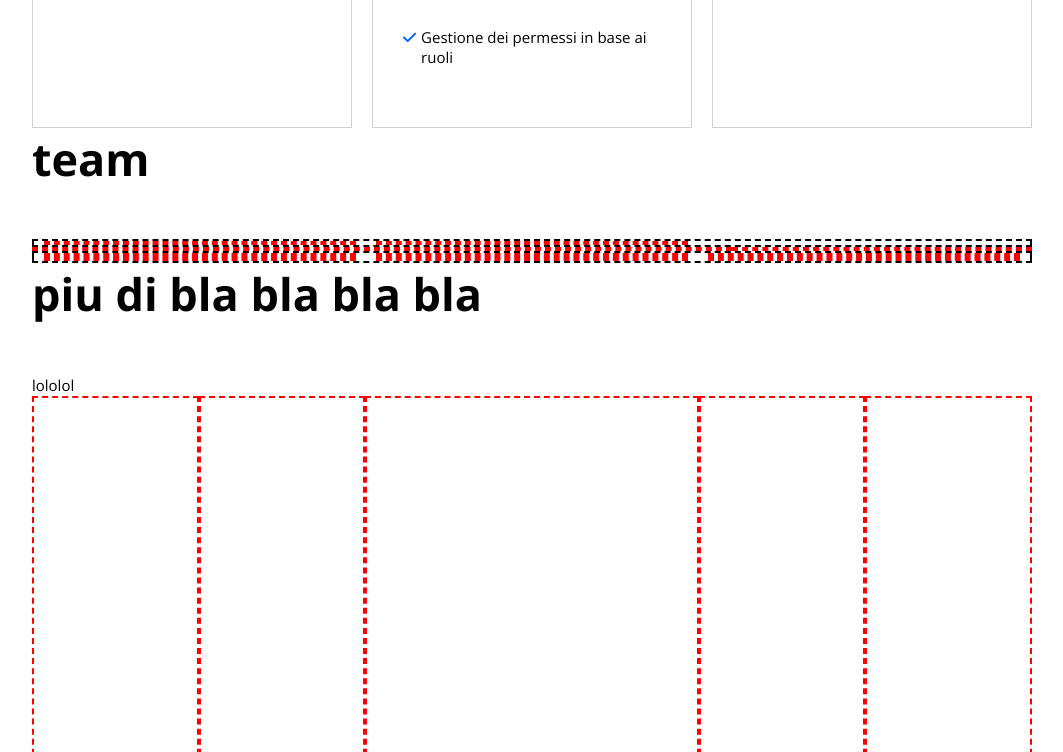
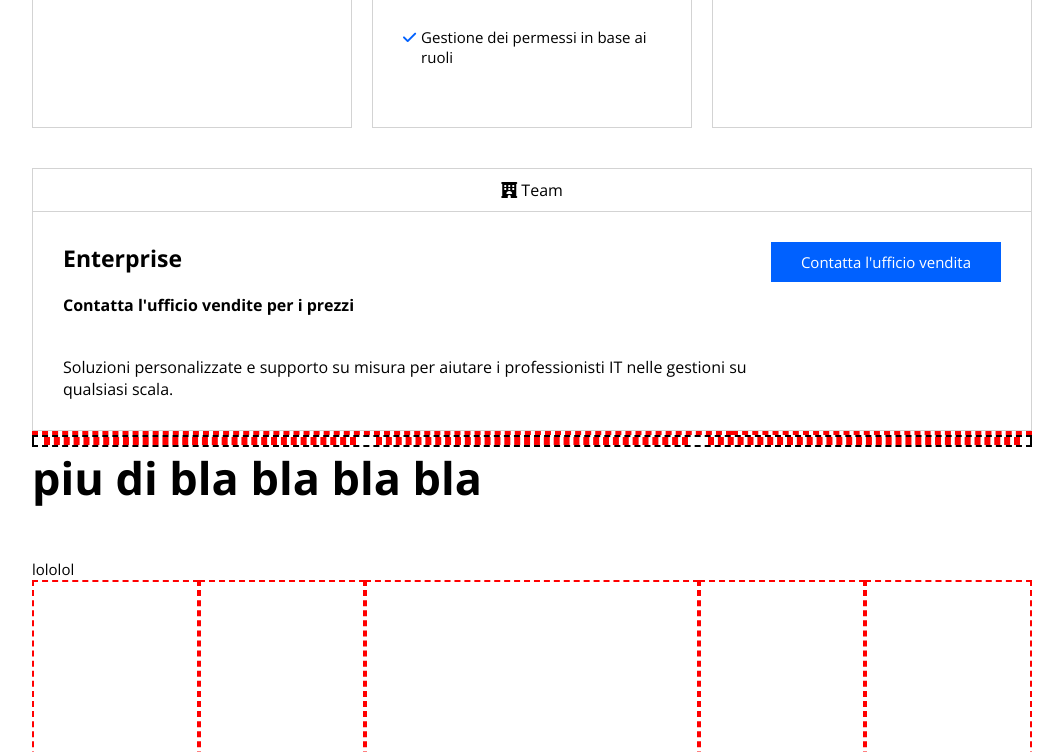
Before and after one commit to Matteo-Nesti/htmlcss-dropbox, a plain HTML site: page index.html in a window 1280 px wide. Shown: the part 2048-2800 px from the top of the page, without its empty margins (108-1171 px from the left). Drawn offline with nearby package versions, Linux system fonts and the light colour scheme.

Commit message:
add single col

```diff
--- a/css/style.css
+++ b/css/style.css
@@ -72,7 +72,6 @@ h3 {
 
 .single-col {
     width: 100%;
-    height: 400px;
 }
 
 .mid-col {
@@ -86,7 +85,6 @@ h3 {
 .btn a{
     color: white;
     background-color: #0061ff;
-    padding: 5px 15px;
 }
 
 .direction-col {
@@ -113,6 +111,12 @@ header {
     padding: 20px;
     display: flex;
     justify-content: space-between;
+}
+
+/* header btn */
+
+.btn.btn-header a{
+    padding: 5px 10px;
 }
 
 .header-left, .header-right {
@@ -156,6 +160,7 @@ header li {
 
 .subscription {
     text-align: left;
+    margin-bottom: 40px;
 }
 
 .check-plain-sub {
@@ -195,9 +200,9 @@ header li {
     border-bottom: 1px solid lightgray;
 }
 
-/* body colonne abbonamento*/
+/* body colonne padding*/
 
-.small-col-body {
+.padding-col-body {
     padding: 30px;
 }
 
@@ -255,6 +260,28 @@ header li {
     color: #0061ff;
 }
 
+/* colonna singola */
+
+.single-col h3 {
+    margin-bottom:20px ;
+}
+
+.single-col p {
+    padding-right: 250px;
+    margin-top: 40px;
+}
+
+/*bottone colonna singola */
+
+.btn.single-col-btn a{
+    text-align: center;
+    padding: 10px 30px;
+    position: absolute;
+    top: 30px;
+    right: 30px;
+}
+
+
 /* adv section */
 
 .col-adv {
--- a/index.html
+++ b/index.html
@@ -47,7 +47,7 @@
                     <li><a href="#">Accedi</a></li>
                 </ul>
             </div>
-            <div class="btn">
+            <div class="btn btn-header">
                 <a href="#">Inizia</a>
             </div>
         </div>
@@ -122,7 +122,7 @@
 
                         <!-- body colonna -->
 
-                        <div class="small-col-body">
+                        <div class="padding-col-body">
                             <div class="title-plain">
                                 <h3>Professional</h3>
                                 <h5>&euro; 12.00</h5>
@@ -168,12 +168,12 @@
                         <!-- header colonna -->
 
                         <div class="small-col-header ">
-                            <i class="fa-solid fa-user"></i> <span>Singolo</span>
+                            <i class="fa-solid fa-users"></i> <span>Team</span>
                         </div>
 
                         <!-- body colonna -->
 
-                        <div class="small-col-body">
+                        <div class="padding-col-body">
                             <div class="title-plain">
                                 <h3>Advanced</h3>
                                 <h5>&euro; 18.00</h5>
@@ -231,11 +231,11 @@
 
                         <!-- header colonna -->
                         <div class="small-col-header ">
-                            <i class="fa-solid fa-user"></i> <span>Singolo</span>
+                            <i class="fa-solid fa-hotel"></i> <span>Azienda</span>
                         </div>
 
                         <!-- body colonna -->
-                        <div class="small-col-body">
+                        <div class="padding-col-body">
                             <div class="title-plain">
                                 <h3>Enterprise</h3>
                                 <h5>Contattaci</h5>
@@ -281,10 +281,24 @@
                 </div>
             </section>
 
-            <h2>team</h2>
-            <section class="row price-contact debug">
-                <div class="small-col debug-r"></div>
-                <div class="small-col debug-r"></div>
+            <!-- colonna singola contatti ufficio vendite -->
+
+            <section class="row price-contact light-border">
+                <div class="single-col small-col-header ">
+                    <i class="fa-solid fa-hotel"></i> <span>Team</span>
+                </div>
+                <div class="single-col padding-col-body pos-relative">
+                    <h3>Enterprise</h3>
+                    <h4>Contatta l'ufficio vendite per i prezzi</h4>
+                    <div>
+                        <p>
+                            Soluzioni personalizzate e supporto su misura per aiutare i professionisti IT nelle gestioni
+                            su qualsiasi scala.
+                        </p>
+                    </div>
+                    <div class="btn single-col-btn"><a href="#">Contatta l'ufficio vendita</a></div>
+
+                </div>
             </section>
 
             <section>
```
